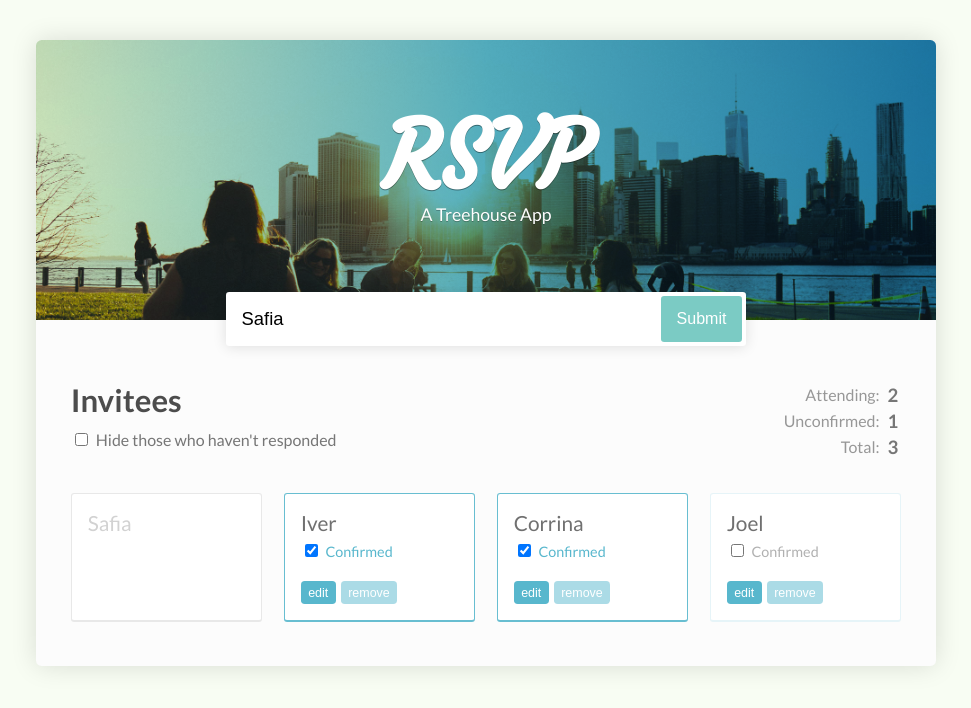
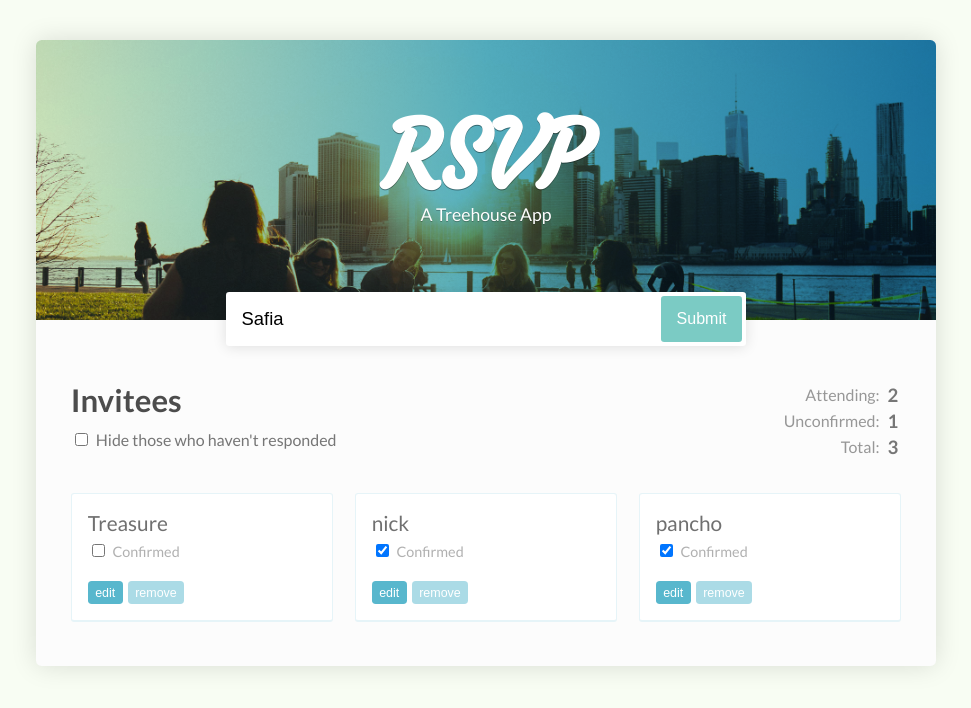
Before and after one commit to abarza/rsvp, a React (Create React App) app: page / in a window 1280 px wide. Shown: the top 708 px of the page, without its empty margins (154-1125 px from the left). Built offline with nearby package versions, Linux system fonts and the light colour scheme.

Commit message:
building the GuestList component

```diff
--- a/package.json
+++ b/package.json
@@ -3,6 +3,7 @@
   "version": "0.1.0",
   "private": true,
   "dependencies": {
+    "prop-types": "^15.6.0",
     "react": "^16.2.0",
     "react-dom": "^16.2.0",
     "react-scripts": "1.1.1"
--- a/src/App.js
+++ b/src/App.js
@@ -1,10 +1,11 @@
 import React, { Component } from "react"
 import "./App.css"
+import GuestList from "./GuestList"
 
 class App extends Component {
 
   state = {
-    guest: [
+    guests: [
       {
         name: "Treasure",
         isConfirmed: false
@@ -12,12 +13,15 @@
       {
         name: "nick",
         isConfirmed: true
+      },
+      {
+        name: "pancho",
+        isConfirmed: true
       }
     ]
   }
 
-  getTotalInvited = () => this.state.guest.length;
-
+  getTotalInvited = () => this.state.guest.length
   // getAttendingGuests = () =>
   // getUnconfirmedGuests = () =>
 
@@ -55,32 +59,7 @@
               </tr>
             </tbody>
           </table>
-          <ul>
-            <li className="pending"><span>Safia</span></li>
-            <li className="responded"><span>Iver</span>
-              <label>
-                <input type="checkbox" checked /> Confirmed
-              </label>
-              <button>edit</button>
-              <button>remove</button>
-            </li>
-            <li className="responded">
-              <span>Corrina</span>
-              <label>
-                <input type="checkbox" checked /> Confirmed
-              </label>
-              <button>edit</button>
-              <button>remove</button>
-            </li>
-            <li>
-              <span>Joel</span>
-              <label>
-                <input type="checkbox" /> Confirmed
-              </label>
-              <button>edit</button>
-              <button>remove</button>
-            </li>
-          </ul>
+          <GuestList guests={this.state.guests} />
         </div>
       </div>
     )
--- /dev/null
+++ b/src/GuestList.js
@@ -0,0 +1,22 @@
+import React from "react"
+import PropTypes from "prop-types"
+
+const GuestList = props =>
+  <ul>
+    {props.guests.map((guest, index) =>
+      <li key={index}>
+        <span>{guest.name}</span>
+        <label>
+          <input type="checkbox" checked={guest.isConfirmed} /> Confirmed
+        </label>
+        <button>edit</button>
+        <button>remove</button>
+      </li>
+    )}
+  </ul>
+
+GuestList.PropTypes = {
+  guests: PropTypes.array.isRequired
+}
+
+export default GuestList
```
Also changed, not shown: 1 other file (tests, documents, lock files or other folders).
